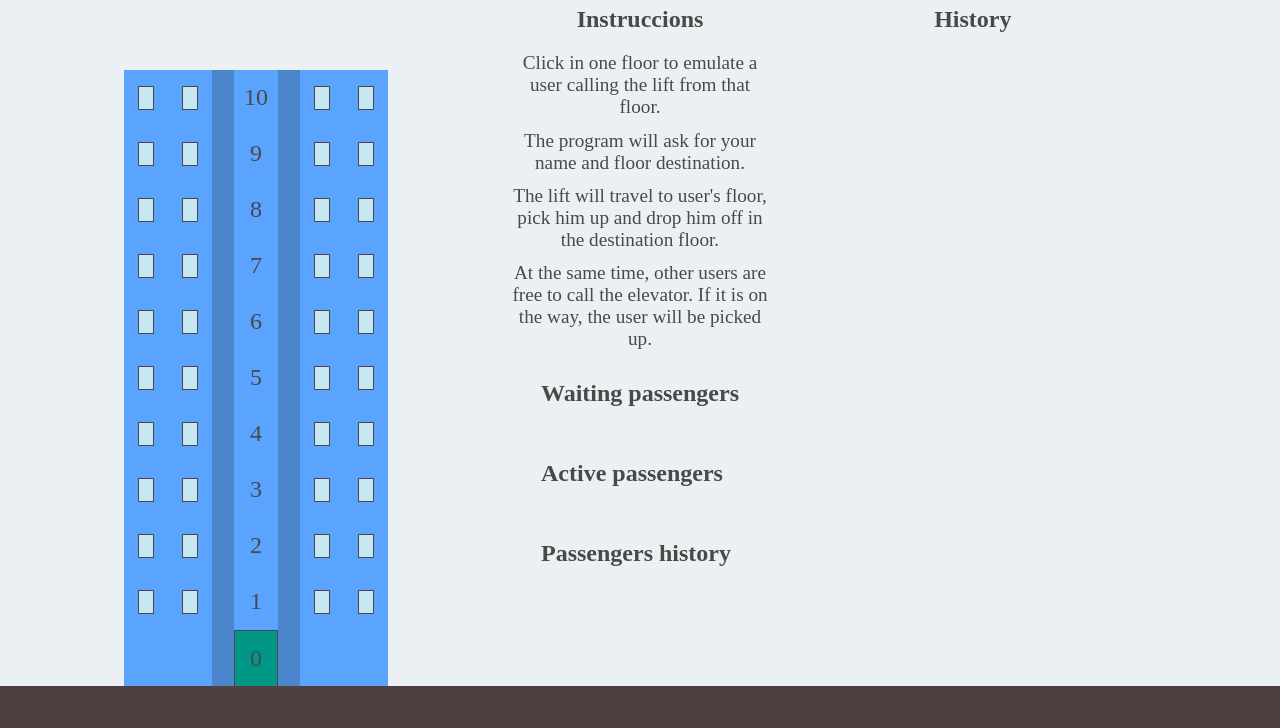
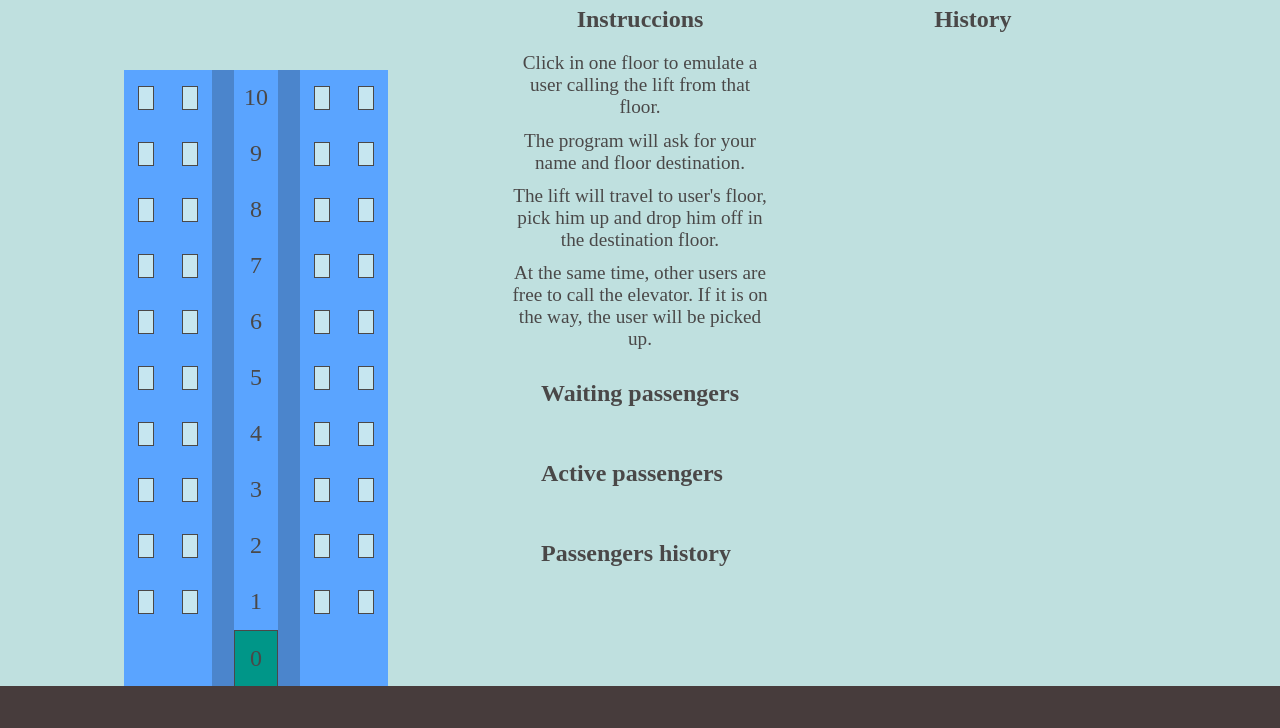
Before and after one commit to diana-moreno/the-lift, a plain HTML site: page index.html in a window 1280 px wide. Shown: the part 122-850 px from the top of the page. Drawn offline with Linux system fonts and the light colour scheme.

Commit message:
change background

```diff
--- a/stylesheets/index.css
+++ b/stylesheets/index.css
@@ -5,7 +5,7 @@ html {
 body {
   height: 100%;
   margin: 0;
-  background-color: #e9f0f1de;
+  background-color: #bfe0df;
 }
 header {
   height: 15%;
```
